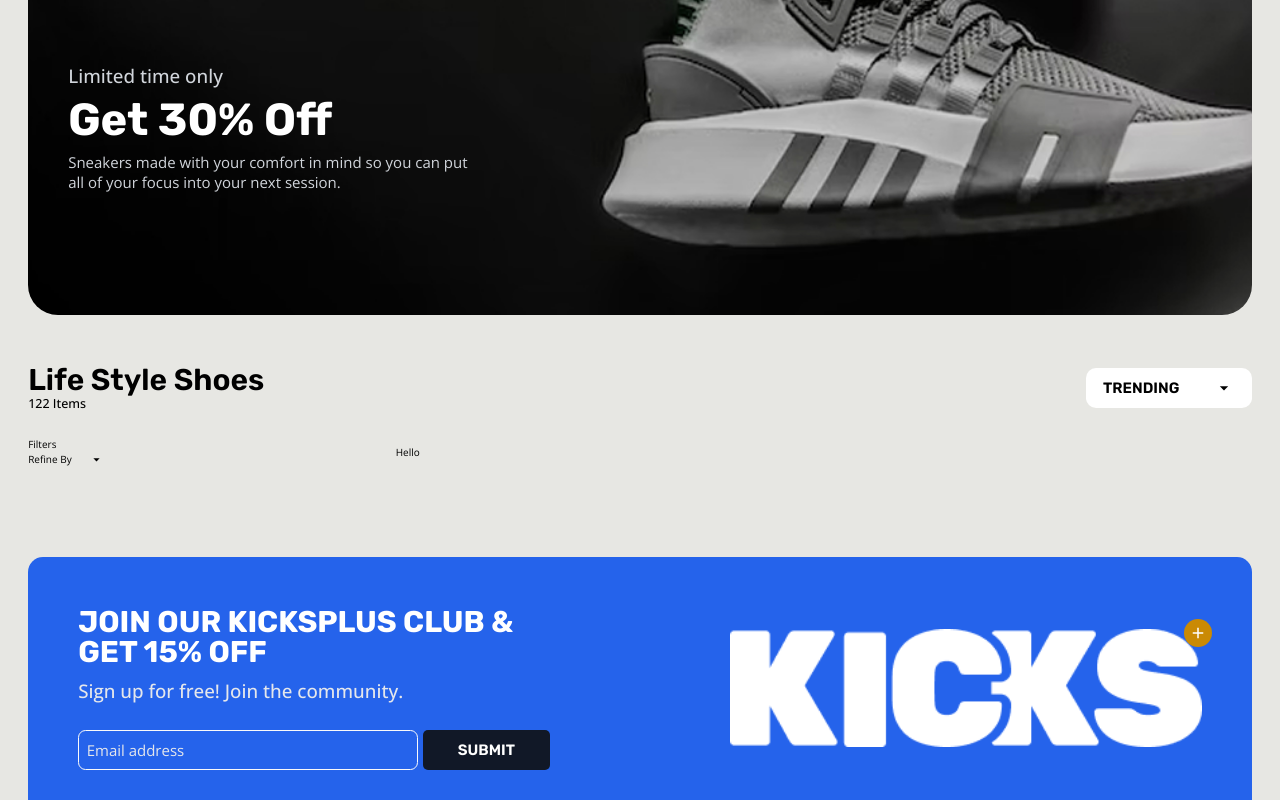
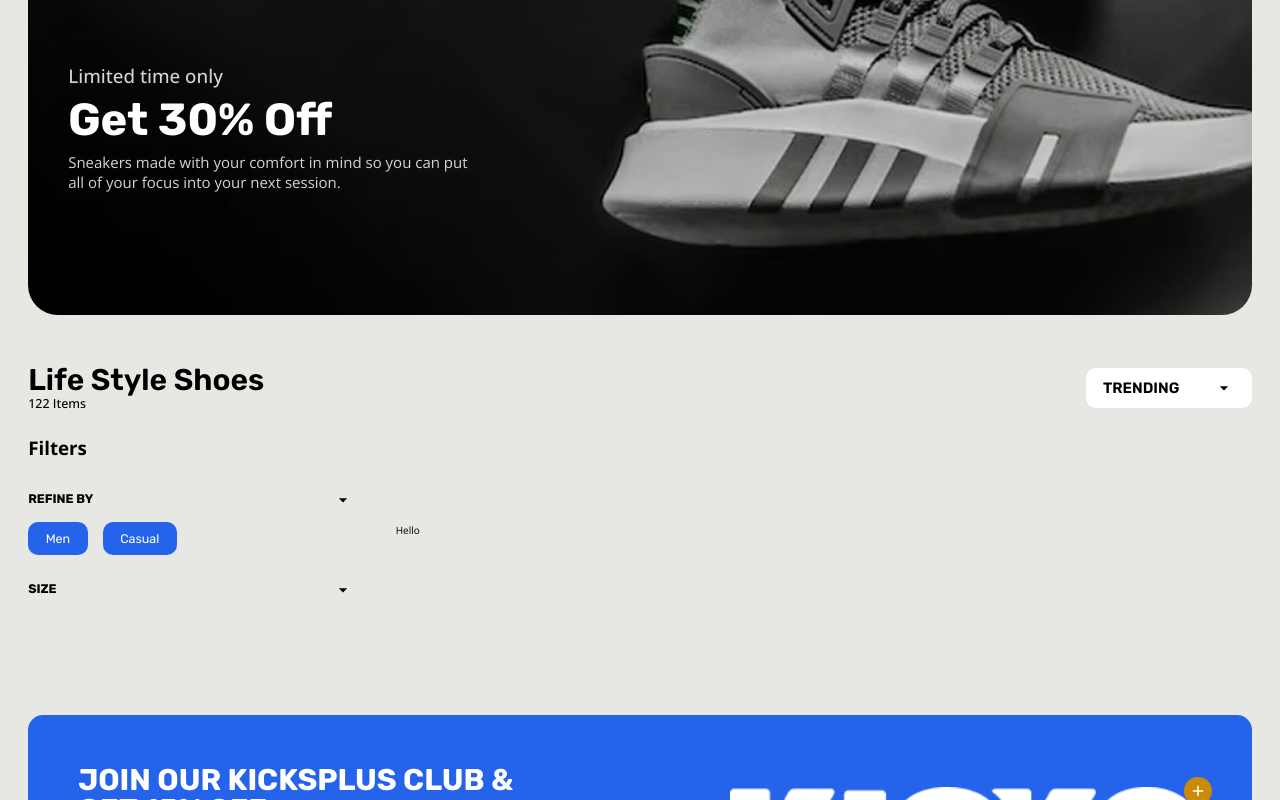
Before and after one commit to Jo-shua09/kicks-e-commerce, a React (Vite) app in the folder kicks/: page / in a window 1280 px wide. Shown: the part 363-1163 px from the top of the page. Built offline with nearby package versions, Linux system fonts and the light colour scheme.

Commit message:
commit 36

```diff
--- a/kicks/src/components/list/FilterLG.jsx
+++ b/kicks/src/components/list/FilterLG.jsx
@@ -4,18 +4,20 @@ import React from "react";
 const FilterLG = () => {
   return (
     <div className="">
+      <h3 className="text-3xl font-bold mb-12">filters</h3>
       <div className="">
-        <h3 className="">filters</h3>
-        <div className="">
-          <div className="flex justify-between gap-x-7">
-            <span className="">refine by</span>
-            <ArrowDropDown />
-          </div>
-          <div className="">
-            <div className=""></div>
-            <div className=""></div>
-          </div>
+        <div className="flex justify-between gap-x-96 mb-5">
+          <span className="text-xl uppercase font-Rubik font-bold">refine by</span>
+          <ArrowDropDown sx={{ fontSize: "2rem" }} />
         </div>
+        <div className="flex gap-x-6 items-center">
+          <div className="py-3 px-7 text-center flex text-xl font-Rubik bg-blue-600 text-white rounded-2xl">men</div>
+          <div className="py-3 px-7 text-center flex text-xl font-Rubik bg-blue-600 text-white rounded-2xl">casual</div>
+        </div>
+      </div>
+      <div className="flex justify-between gap-x-96 my-10">
+        <span className="text-xl uppercase font-Rubik font-bold">size</span>
+        <ArrowDropDown sx={{ fontSize: "2rem" }} />
       </div>
     </div>
   );
--- a/kicks/src/components/list/ProductList.jsx
+++ b/kicks/src/components/list/ProductList.jsx
@@ -5,7 +5,7 @@ import FilterLG from "./FilterLG";
 const ProductList = () => {
   return (
     <div className="section !pt-2">
-      <div className="sm:hidden flex justify-between items-center w-full">
+      <div className="lg:hidden flex justify-between items-center w-full">
         <div className="text-2xl uppercase cursor-pointer font-Rubik font-medium bg-white rounded-2xl py-4 px-7 gap-x-14 flex items-center justify-between">
           filter <Shuffle sx={{ fontSize: "2rem" }} />
         </div>
@@ -19,13 +19,13 @@ const ProductList = () => {
           <h2 className="text-5xl font-Rubik font-semibold">life style shoes</h2>
           <span className="text-xl font-medium">122 items</span>
         </div>
-        <div className=" sm:flex hidden cursor-pointer text-2xl uppercase font-Rubik font-semibold bg-white rounded-2xl py-4 px-7 gap-x-14 items-center justify-between">
+        <div className=" lg:flex hidden cursor-pointer text-2xl uppercase font-Rubik font-semibold bg-white rounded-2xl py-4 px-7 gap-x-14 items-center justify-between">
           trending <ArrowDropDown sx={{ fontSize: "2rem" }} />
         </div>
       </div>
 
       <div className="flex items-center gap-x-10 mt-10">
-        <div className="flex-[2] sm:flex hidden">
+        <div className="flex-[2] lg:flex hidden">
           <FilterLG />
         </div>
         <div className="flex-[5]">hello</div>
```
